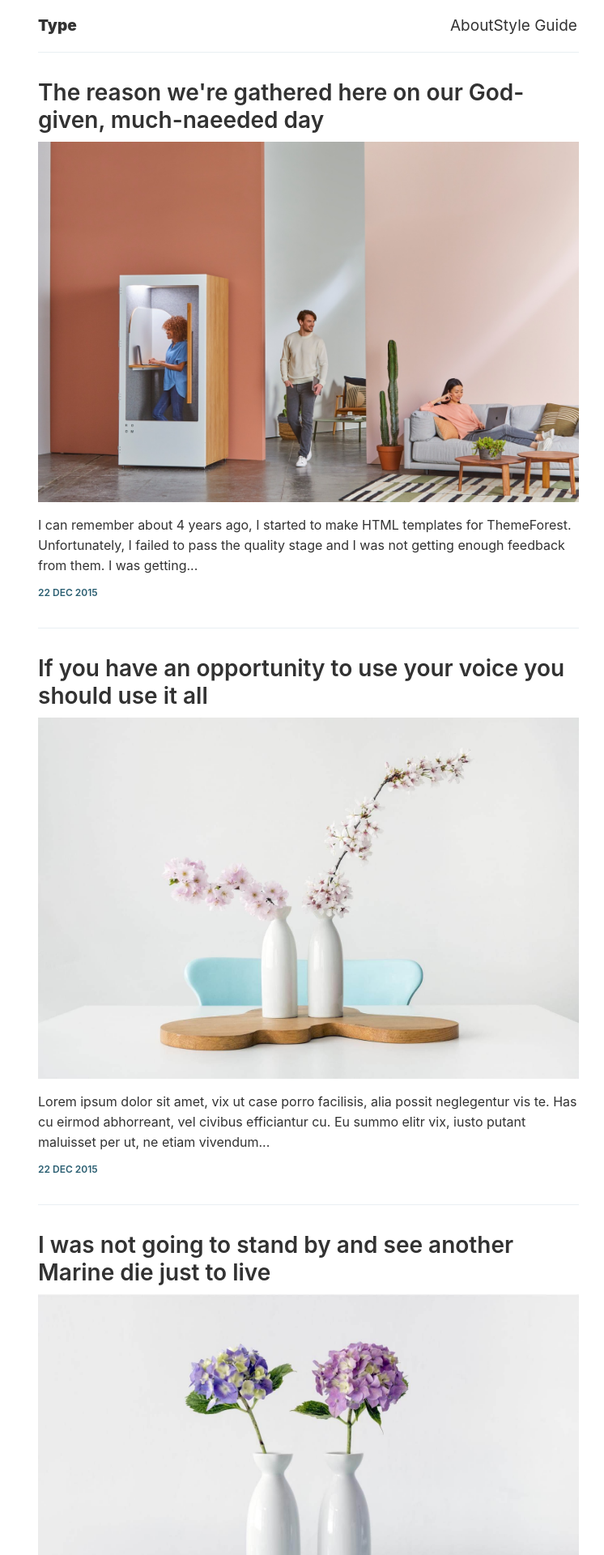
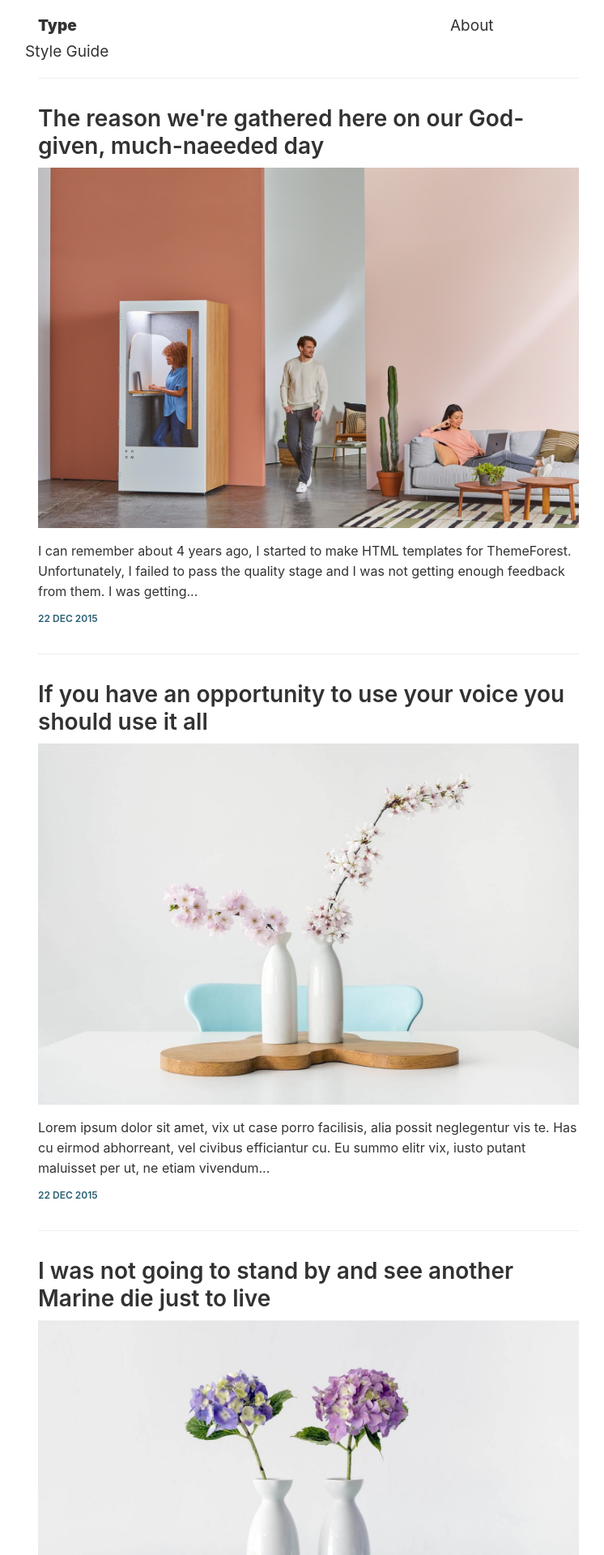
Before and after one commit to wiltruong/portfolio_v1, a Jekyll site: the page built from index.html, in a window 1280 px wide. Shown: the top 1920 px of the page at 81% size, without its empty margins (259-1005 px from the left). Built offline with Jekyll 4.4.1, drawn with Linux system fonts in a browser that asks for light colours; the list of posts is cut into pages by our own code.

Commit message:
Update navigation.html

```diff
--- a/_includes/navigation.html
+++ b/_includes/navigation.html
@@ -1,7 +1,7 @@
 {% for page in site.pages %}
   {% unless page.name == '404.md' %}
     {% if page.title %}
-        <a class='c-nav__link' href='{{ page.url | prepend: site.baseurl }}'>{{ page.title }}</a>
+        <a class='c-nav__link' href='{{ page.url | prepend: site.baseurl }}'>{{ page.title }}&nbsp;&nbsp;&nbsp;</a>
     {% endif %}
   {% endunless %}
 {% endfor %}
```
